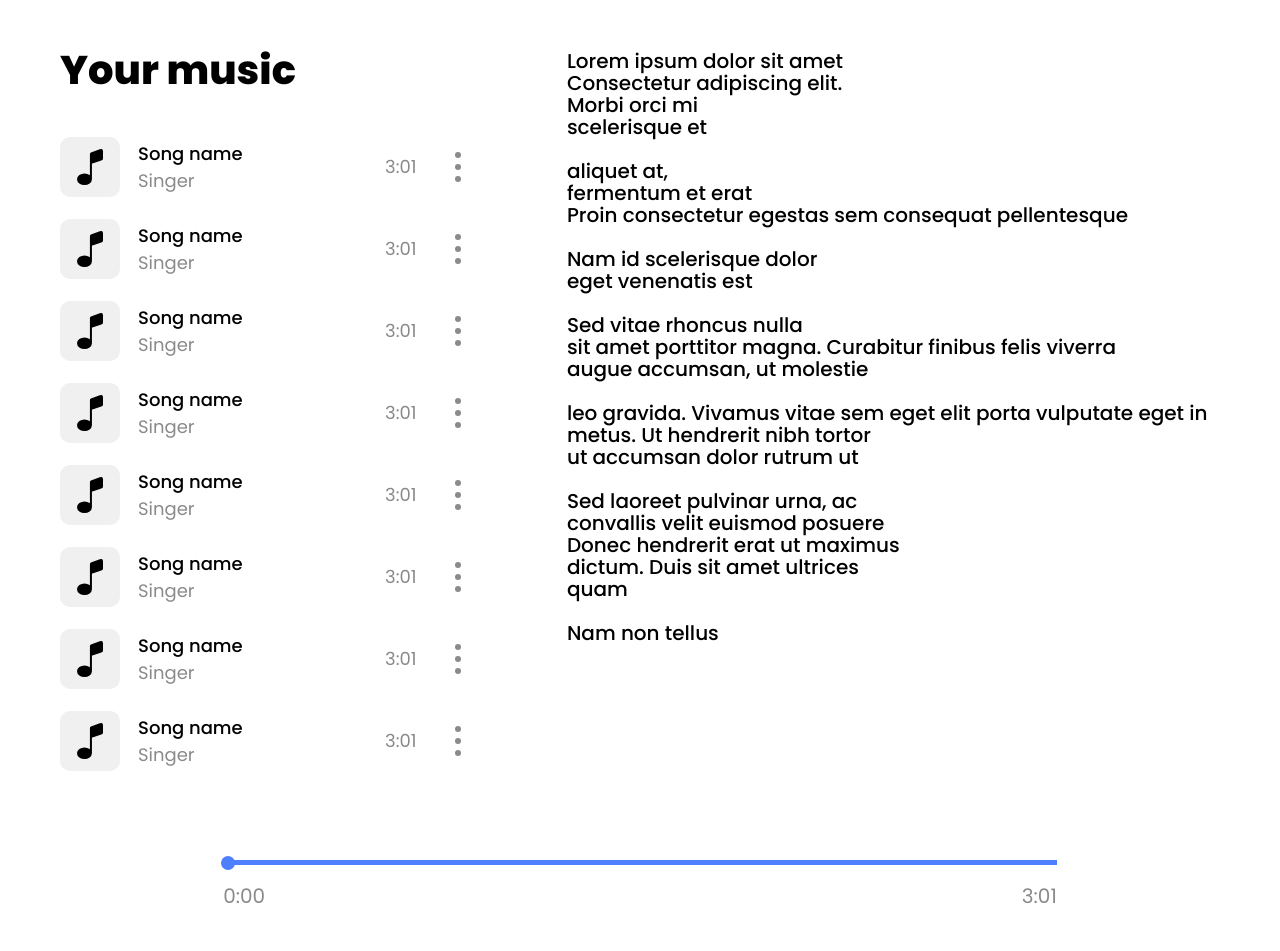
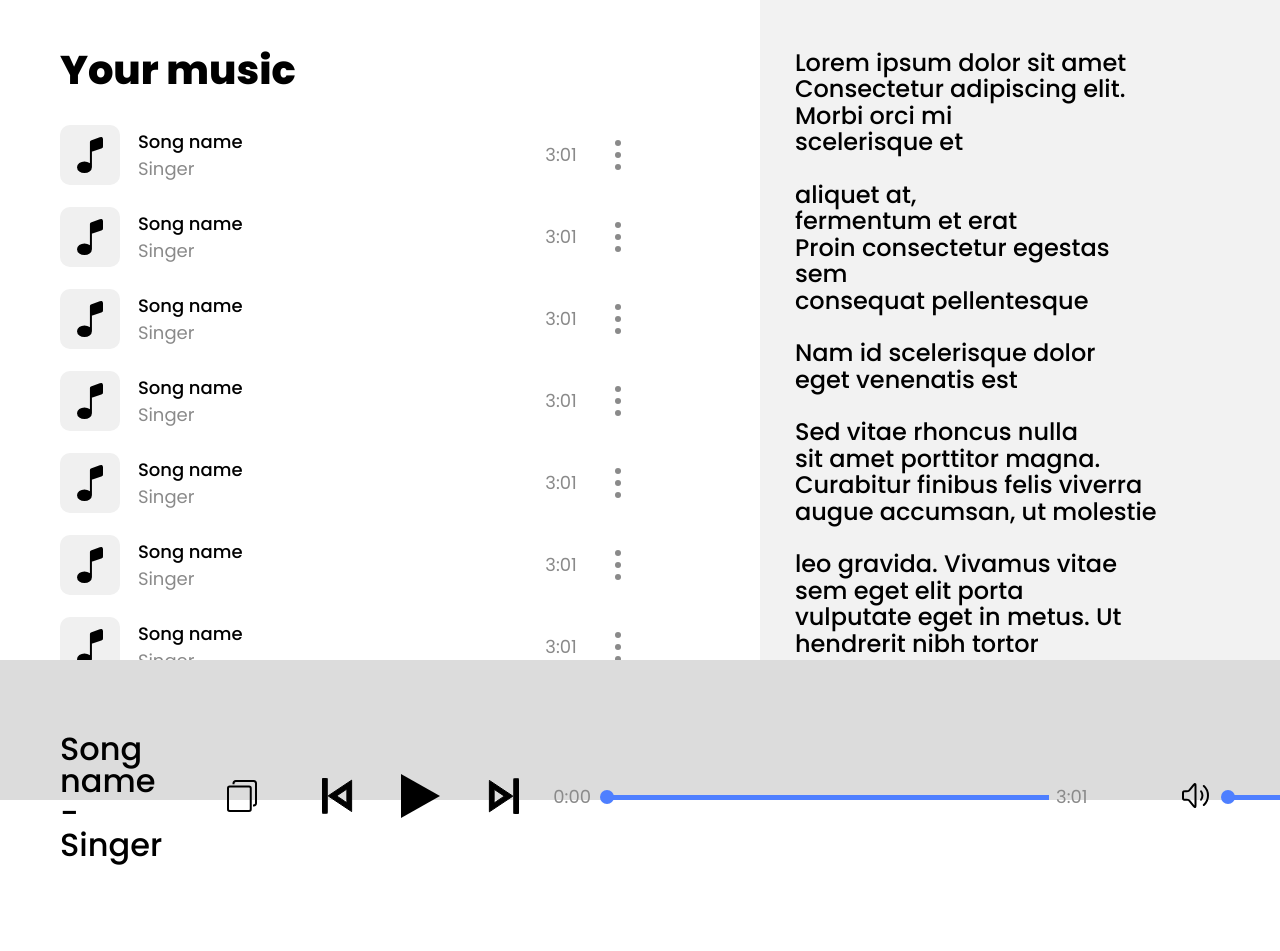
Before and after one commit to IvanZemsky/s-audio-1, a React (Create React App) app: page / in a window 1280 px wide. Shown: the top 951 px of the page. After the commit the page ends 800 px from the top, so only its background shows below. Built offline with nearby package versions, Linux system fonts and the light colour scheme.

Commit message:
interface rework 2

```diff
--- a/src/App.scss
+++ b/src/App.scss
@@ -1,12 +1,13 @@
 .App{
    width: 100vw;
    height: 100vh;
-   padding: 0 4.69%;
 
    .main-content{
       display: grid;
       grid-template-rows: 100vh;
-      grid-template-columns: 43.7% 56.3%;
+      grid-template-columns: minmax(auto, 730px) 1fr;
+
+      margin: 0 auto 0 2.34vw;
    }
 
 }
--- a/src/components/Controls/Controls.jsx
+++ b/src/components/Controls/Controls.jsx
@@ -4,51 +4,33 @@ import './Controls.scss';
 function Controls() {
 
   const [timelineValue, setTimelineValue] = useState(0);
+  const [volumeValue, setVolumeValue] = useState(0);
 
   const handleTimeline = (event) => {
     setTimelineValue(event.target.value);
   }
 
+  const handleVolume = (event) => {
+    setVolumeValue(event.target.value);
+  }
+
   return (
     <section className="controls">
+
       <div className="controls-content">
 
         <audio src="../../song-data/song-files/battle-of-the-dragons.mp3"></audio>
 
-        <div className="controls-timeline_wrap">
-          <input
-            type="range"
-            id="songTimeline"
-            min="0"
-            max="100"
-            value={timelineValue}
-            onChange={handleTimeline}
-          />
-          <div className="controls-time">
-            <p className='controls-current-time'>0:00</p>
-            <p className='controls-all-time'>3:01</p>
-          </div>
+        <div className="controls-common">
+          <div className="controls-name-wrap">
+            <p className="controls-info">Song name - Singer</p>
           </div>
 
-        <div className="controls-volume">
-
-        <svg className='controls-volume_img' viewBox="0 0 27 25" fill="none" xmlns="http://www.w3.org/2000/svg">
-            <path d="M19.0561 8.25071C19.9279 9.43437 20.4444 10.9057 20.4444 12.5C20.4444 14.0944 19.9279 15.5656 19.0561 16.7493M21.8333 2.99812C24.3906 5.33235 26 8.72451 26 12.5C26 16.2755 24.3906 19.6676 21.8333 22.0019M3.22222 8.25071H4.47389C5.23907 8.25071 5.62165 8.25071 5.97618 8.15343C6.29032 8.06724 6.58715 7.92546 6.85318 7.73452C7.15343 7.51904 7.39835 7.21929 7.88821 6.61982L11.5353 2.15649C12.1404 1.41595 12.4429 1.04568 12.7072 1.00714C12.9361 0.973767 13.1662 1.05875 13.3211 1.23381C13.5 1.43596 13.5 1.91795 13.5 2.88192V22.118C13.5 23.0821 13.5 23.5641 13.3211 23.7662C13.1662 23.9413 12.9361 24.0263 12.7072 23.9928C12.4431 23.9543 12.1404 23.5841 11.5353 22.8435L7.88821 18.3802C7.39835 17.7808 7.15343 17.4809 6.85318 17.2655C6.58715 17.0745 6.29032 16.9328 5.97618 16.8466C5.62165 16.7493 5.23907 16.7493 4.47389 16.7493H3.22222C2.44437 16.7493 2.05544 16.7493 1.75835 16.5949C1.49701 16.4591 1.28454 16.2424 1.15137 15.976C1 15.673 1 15.2762 1 14.483V10.517C1 9.72368 1 9.32709 1.15137 9.02409C1.28454 8.75757 1.49701 8.54089 1.75835 8.40509C2.05544 8.25071 2.44437 8.25071 3.22222 8.25071Z" stroke="black" strokeWidth="2" strokeLinecap="round" strokeLinejoin="round"/>
+          <button id='copySongInfo' type='button'>
+            <svg className="controls-copy" viewBox="0 0 30 32" fill="none" xmlns="http://www.w3.org/2000/svg">
+              <path d="M6.51369 4.19008V3.43243C6.48632 2.8169 6.70585 2.21564 7.12433 1.75991C7.54282 1.30418 8.12628 1.031 8.74733 1H26.7641C27.3851 1.031 27.9686 1.30418 28.3871 1.75991C28.8056 2.21564 29.0251 2.8169 28.9977 3.43243V23.058C29.0251 23.6736 28.8056 24.2748 28.3871 24.7306C27.9686 25.1863 27.3851 25.4595 26.7641 25.4905H25.9927M2.67691 6.50952H22.0754C23.0016 6.50952 23.7523 7.2534 23.7523 8.17102V29.3385C23.7523 30.2561 23.0016 31 22.0754 31H2.67691C1.75078 31 1 30.2561 1 29.3385V8.17102C1 7.2534 1.75078 6.50952 2.67691 6.50952Z" stroke="black" strokeWidth="2" />
             </svg>
-
-          <input
-            type="range"
-            id="songVolume"
-            min="0"
-            max="100"
-            value={timelineValue}
-            onChange={handleTimeline}
-          />
-        </div>
-
-        <div className="controls-name-wrap">
-          <p className="controls-name">Song name - Singer</p>
-        </div>
+          </button>
 
           <div className="controls-buttons">
             <button id="previousSong" type='button'>
@@ -58,7 +40,7 @@ function Controls() {
             </button>
             <button id="playSong" type='button'>
               <svg className='controls-play' viewBox="0 0 39 44" fill="none" xmlns="http://www.w3.org/2000/svg">
-              <path fillRule="evenodd" clipRule="evenodd" d="M0 0V44L39 22L0 0Z" fill="black"/>
+                <path fillRule="evenodd" clipRule="evenodd" d="M0 0V44L39 22L0 0Z" fill="black" />
               </svg>
             </button>
             <button id="nextSong" type='button'>
@@ -67,6 +49,39 @@ function Controls() {
               </svg>
             </button>
           </div>
+        </div>
+
+        <div className="controls-additional">
+          <div className="controls-timeline">
+            <p className='controls-current-time'>0:00</p>
+            <input
+              type="range"
+              id="songTimeline"
+              min="0"
+              max="100"
+              value={timelineValue}
+              onChange={handleTimeline}
+            />
+            <p className='controls-all-time'>3:01</p>
+          </div>
+
+          <div className="controls-volume">
+
+            <div className='controls-volume_img'>
+              <svg viewBox="0 0 27 25" fill="none" xmlns="http://www.w3.org/2000/svg">
+                <path d="M19.0561 8.25071C19.9279 9.43437 20.4444 10.9057 20.4444 12.5C20.4444 14.0944 19.9279 15.5656 19.0561 16.7493M21.8333 2.99812C24.3906 5.33235 26 8.72451 26 12.5C26 16.2755 24.3906 19.6676 21.8333 22.0019M3.22222 8.25071H4.47389C5.23907 8.25071 5.62165 8.25071 5.97618 8.15343C6.29032 8.06724 6.58715 7.92546 6.85318 7.73452C7.15343 7.51904 7.39835 7.21929 7.88821 6.61982L11.5353 2.15649C12.1404 1.41595 12.4429 1.04568 12.7072 1.00714C12.9361 0.973767 13.1662 1.05875 13.3211 1.23381C13.5 1.43596 13.5 1.91795 13.5 2.88192V22.118C13.5 23.0821 13.5 23.5641 13.3211 23.7662C13.1662 23.9413 12.9361 24.0263 12.7072 23.9928C12.4431 23.9543 12.1404 23.5841 11.5353 22.8435L7.88821 18.3802C7.39835 17.7808 7.15343 17.4809 6.85318 17.2655C6.58715 17.0745 6.29032 16.9328 5.97618 16.8466C5.62165 16.7493 5.23907 16.7493 4.47389 16.7493H3.22222C2.44437 16.7493 2.05544 16.7493 1.75835 16.5949C1.49701 16.4591 1.28454 16.2424 1.15137 15.976C1 15.673 1 15.2762 1 14.483V10.517C1 9.72368 1 9.32709 1.15137 9.02409C1.28454 8.75757 1.49701 8.54089 1.75835 8.40509C2.05544 8.25071 2.44437 8.25071 3.22222 8.25071Z" stroke="black" strokeWidth="2" strokeLinecap="round" strokeLinejoin="round" />
+              </svg>
+            </div>
+
+            <input
+              type="range"
+              id="songVolume"
+              min="0"
+              max="100"
+              value={volumeValue}
+              onChange={handleVolume}
+            />
+          </div>
 
           <button id='repeatSong' type='button'>
             <svg className='controls-repeat' viewBox="0 0 39 39" fill="none" xmlns="http://www.w3.org/2000/svg">
@@ -74,8 +89,10 @@ function Controls() {
               <path d="M3.08354 9.14856H35.8697L29.3731 15.6466L30.4724 16.7459L38.8439 8.3744L30.4709 0L29.3716 1.09929L35.8653 7.59586H1.52792V21.5862H3.08208L3.08354 9.14856Z" fill="black" />
             </svg>
           </button>
+        </div>
 
       </div>
+
     </section>
   )
 }
--- a/src/components/Controls/Controls.scss
+++ b/src/components/Controls/Controls.scss
@@ -1,79 +1,59 @@
 @import '../../_var.scss';
 
 .controls{
-   display: flex;
-   justify-content: center;
-   padding:  90px 5.27% 35px 5.27%;
+   position: fixed;
+   bottom: 0;
+   left: 0;
+   width: 100%;
+   padding: 0 4.69%;
+   background-color: #DCDCDC;
+   z-index: 150;
 }
 
 .controls-content{
-   width: 80.34%; /* of .controls - paddings 5.27% */
-   transform-origin: top;
+   display: grid;
+   grid-template-rows: auto;
+   grid-template-columns: minmax(auto, 685px) 1fr;
+   align-items: center;
+   gap: 34px; /* percent and two values */
+   width: 100%;
+   height: 90px;
+   padding: 23px 0;
+   max-width: 1920px;
    margin: 0 auto;
 }
 
-.controls-cover{
-   width: 100%;
-   max-width: 542px;
-   max-height: 537px;
-   padding: 21.98% 30.29%;
-   margin: 0 auto 10.27% auto;
-   border-radius: 20.96%; /* 100px */
-   background-color: #D9D9D9;
+.controls-common,
+.controls-additional{
+   display: flex;
+   align-items: center;
 }
 
-.controls-placeholder{
-   width: 100%; /* of .controls-cover */
-   height: auto;
-}
-
-.controls-timeline_wrap{
-   margin-bottom: 5.66%;
-}
-
-#songTimeline,
-#songVolume{
-   -webkit-appearance: none;
-   width: 100%;
-   height: 5px;
-   margin-bottom: 21px;
-   background-color: $main-blue;
-   cursor: pointer;
-
-   &::-webkit-slider-thumb{
-      -webkit-appearance: none;
-      width: 10px;
-      height: 10px;
-      border-radius: 50%;
-      background-color: $main-blue;
-      transform: scale(1.4);
-      cursor: pointer;
-   }
-}
-
-.controls-time{
-   display: flex;
-   justify-content: space-between;
-   font-size: 20px;
-   color: $main-grey;
+.controls-additional{
+   gap: 94px; /* percent and two values */
 }
 
 .controls-info{
+   margin-right: 65px;
+   font-size: 32px;
+   font-weight: 500;
+}
 
-   .controls-name,
-   .controls-singer{
-      font-size: 32px;
-      font-weight: 500;
+#copySongInfo{
+   margin-right: 65px;
+   cursor: pointer;
+
+   .controls-copy{
+      width: 30px;
+      height: 32px;
    }
-
 }
 
 .controls-buttons{
    display: flex;
    justify-content: space-between;
-   gap: 35px;
+   gap: 48px;
    max-width: 310px;
-   margin: 0 auto 54px auto;
 
    button{
       cursor: pointer;
@@ -95,15 +75,63 @@
    }
 }
 
-.controls-volume_img{
-   width: 27px;
-   height: 25px;
+.controls-timeline{
+   display: flex;
+   align-items: center;
+
+   p:nth-child(1){
+      margin-right: 11px;
+   }
+
+   .controls-current-time,
+   .controls-all-time{
+      color: $main-grey;
+      font-size: 18px;
+   }
+
+   #songTimeline{
+      width: 447px;
+      margin-right: 7px;
+   }
+}
+
+#songTimeline,
+#songVolume{
+   -webkit-appearance: none;
+   width: 100%;
+   height: 5px;
+   background-color: $main-blue;
+   cursor: pointer;
+
+   &::-webkit-slider-thumb{
+      -webkit-appearance: none;
+      width: 10px;
+      height: 10px;
+      border-radius: 50%;
+      background-color: $main-blue;
+      transform: scale(1.4);
+      cursor: pointer;
+   }
+}
+
+.controls-volume{
+   display: flex;
+   align-items: center;
+   gap: 14px;
+
+   #songVolume{
+      width: 225px;
+   }
+
+   .controls-volume_img svg{
+      width: 27px;
+      height: 25px;
+   }
 }
 
 #repeatSong{
-   display: block;
-   margin: 0 auto;
    cursor: pointer;
+   margin-left: auto;
 
    .controls-repeat{
       width: 39px;
--- a/src/components/Lyrics/Lyrics.scss
+++ b/src/components/Lyrics/Lyrics.scss
@@ -1,12 +1,14 @@
 @import '../../var.scss';
 
 .lyrics{
-   padding-top: 90px;
+   padding: 90px 2.34vw 0 35px;
    font-weight: 500;
    line-height: 1.1;
    transform-origin: top;
+   background-color: #F2F2F2;
 
    p{
+      max-width: 382px;
       padding-right: 10px;
       height: calc(100vh - 90px);
       font-size: 24px;
@@ -25,11 +27,3 @@
       }
    }
 }
-
-@media (max-width: 1410px) {
-
-   .lyrics p{
-      font-size: 20px;
-   }
-
-}
--- a/src/components/SongList/SongList.scss
+++ b/src/components/SongList/SongList.scss
@@ -1,7 +1,7 @@
 @import '../../var.scss';
 
 .song-list{
-   padding: 90px 19px 0 0;
+   padding: 90px 7.61% 0 2.34vw;
    overflow-y: hidden;
 
    .song-list_title{
@@ -12,14 +12,13 @@
 
    .song-list_songs{
       position: relative;
-      top: -10px;
-      left: 0;
       display: flex;
       flex-direction: column;
       gap: 22px;
       max-height: calc(100vh - 140px);
-      padding-right: 17.3%;
+      padding: 0 12.5% 15px 0;
       overflow-y: auto;
+      scroll-behavior: smooth;
       -webkit-overflow-scrolling: touch;
 
       &::-webkit-scrollbar{
@@ -33,6 +32,9 @@
          background-color: $main-grey;
       }
 
+
+
+      /*
       &::before{
          content: '';
          position: sticky;
@@ -40,19 +42,9 @@
          left: 0;
          width: 100%;
          height: 1px;
-         /* box-shadow: 0 1px 40px 40px #000; */
+         /* box-shadow: 0 1px 40px 40px #000;
          z-index: 100;
       }
-
-      &::after{
-         content: '';
-         position: sticky;
-         top: 0;
-         left: 0;
-         width: 100%;
-         height: 1px;
-         /* box-shadow: 0 1px 40px 40px #fff; */
-         z-index: 100;
-      }
+      */
    }
 }
--- a/src/index.scss
+++ b/src/index.scss
@@ -1,11 +1,3 @@
-*,
-*::before,
-*::after {
-  margin: 0;
-  padding: 0;
-  box-sizing: border-box;
-}
-
 @font-face{
   font-family: 'Poppins';
   src: url('./font/Poppins-Regular.ttf') format('truetype');
@@ -27,12 +19,21 @@
   font-style: normal;
 }
 
+*,
+*::before,
+*::after {
+  margin: 0;
+  padding: 0;
+  box-sizing: border-box;
+}
+
 body{
   font-family: 'Poppins';
   font-weight: 400;
   font-style: normal;
   font-size: 18px;
   color: #000;
+  background-color: #fff;
   line-height: 1;
 }
 
```
Also changed, not shown: src/components/Lyrics/Lyrics.jsx (+6 -3 lines), src/img/copy.svg (added). Lines whose indentation alone changed are shown as unchanged.
